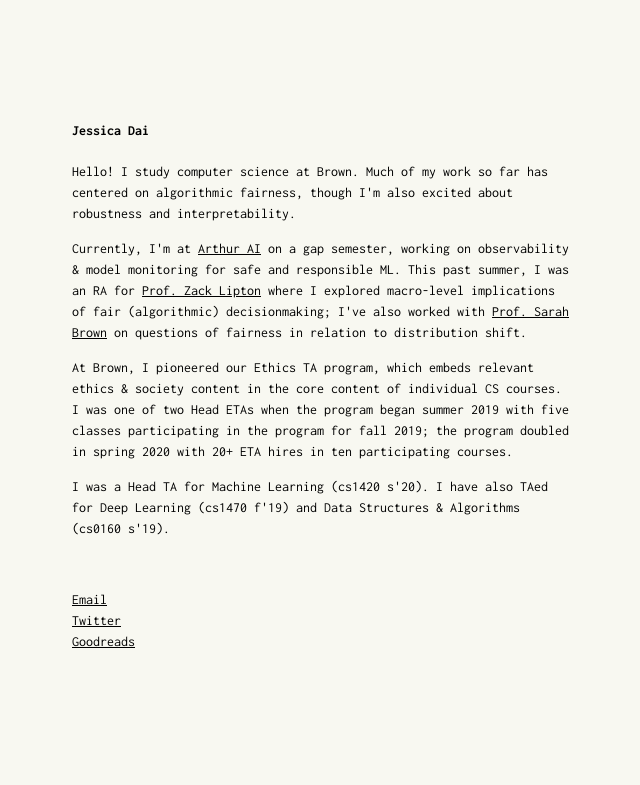
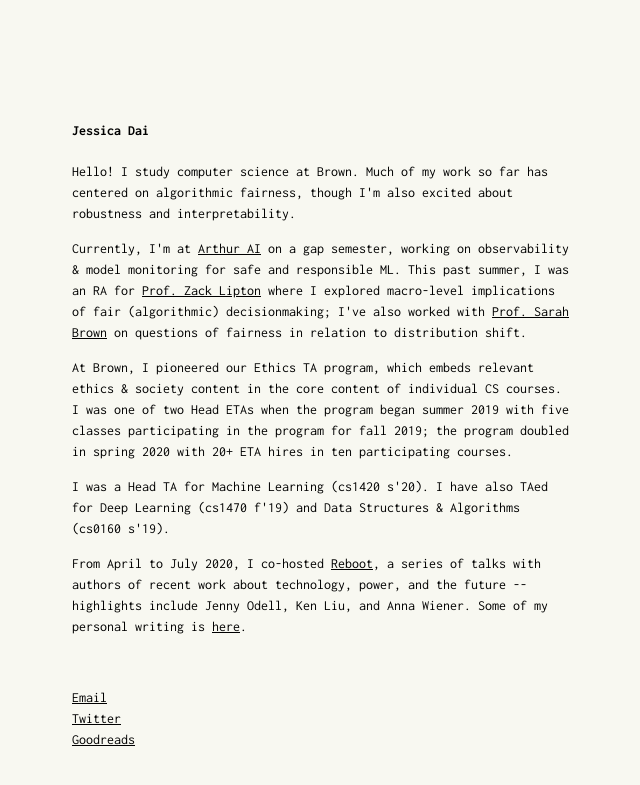
Before and after one commit to jessica-dai/jessica-dai.github.io, a Jekyll site: the page built from index.md, in a window 1280 px wide. Shown: the top 785 px of the page, without its empty margins (48-688 px from the left). Built offline with Jekyll 4.4.1, drawn with Linux system fonts in a browser that asks for light colours.

Commit message:
Update _config.yml

```diff
--- a/_config.yml
+++ b/_config.yml
@@ -11,6 +11,7 @@ desc: >
   <p>Currently, I&#39;m at <a href="arthur.ai" target="_blank">Arthur AI</a> on a gap semester, working on observability &amp; model monitoring for safe and responsible ML. This past summer, I was an RA for <a href="http://zacklipton.com/" target="_blank">Prof. Zack Lipton</a> where I explored macro-level implications of fair (algorithmic) decisionmaking; I&#39;ve also worked with <a href="http://sarahmbrown.org/" target="_blank">Prof. Sarah Brown</a> on questions of fairness in relation to distribution shift.</p>
   <p>At Brown, I pioneered our Ethics TA program, which embeds relevant ethics &amp; society content in the core content of individual CS courses. I was one of two Head ETAs when the program began summer 2019 with five classes participating in the program for fall 2019; the program doubled in spring 2020 with 20+ ETA hires in ten participating courses.</p>
   <p>I was a Head TA for Machine Learning (cs1420 s&#39;20). I have also TAed for Deep Learning (cs1470 f&#39;19) and Data Structures &amp; Algorithms (cs0160 s&#39;19).</p>
+  <p>From April to July 2020, I co-hosted <a href="https://reboothq.substack.com/p/coming-soon" target="_blank">Reboot</a>, a series of talks with authors of recent work about technology, power, and the future -- highlights include Jenny Odell, Ken Liu, and Anna Wiener. Some of my personal writing is <a href="https://reading.supply/@jessica" target="_blank">here</a>.</p>
 
 # posts
 # date_format: "%Y"
```
